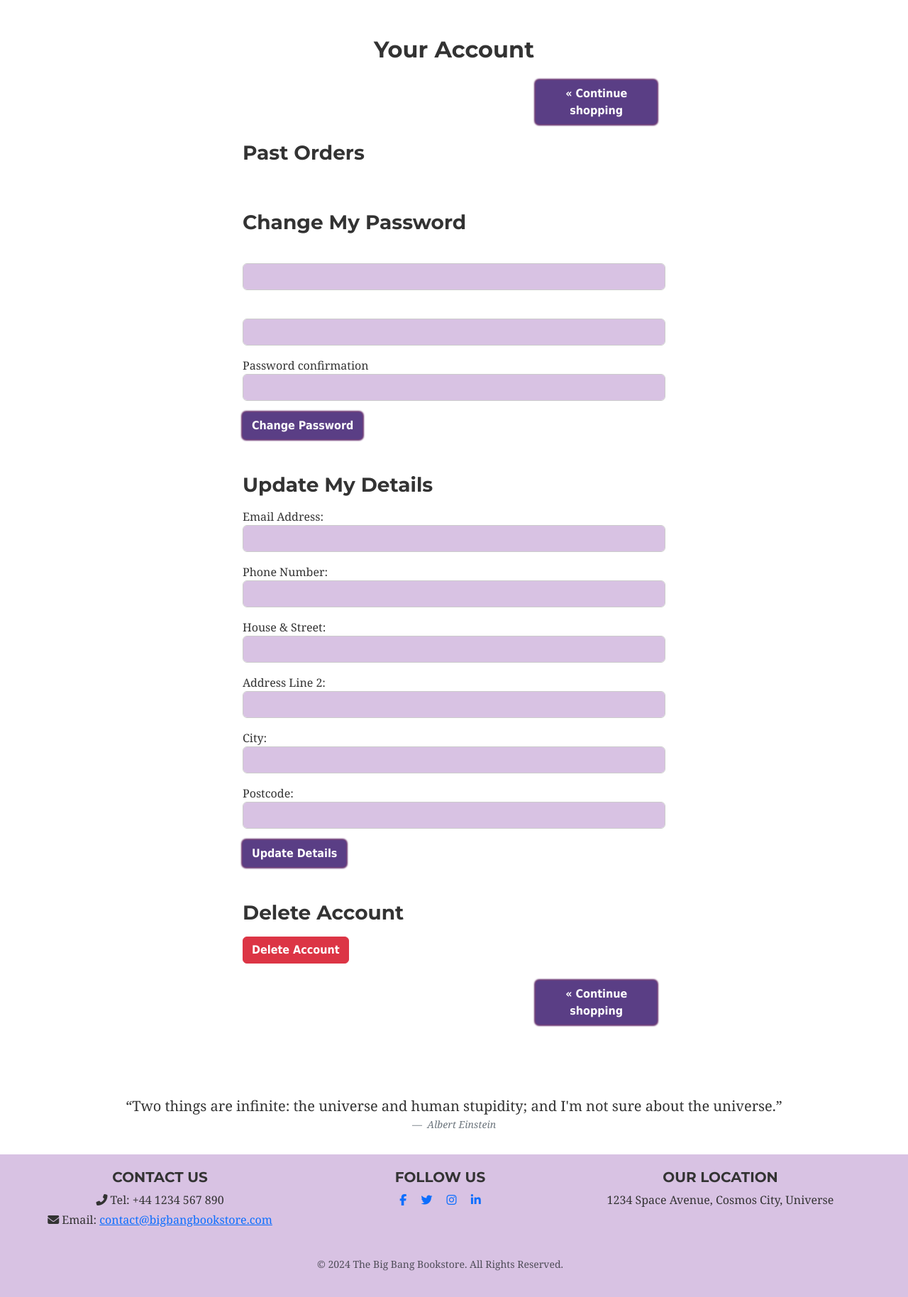
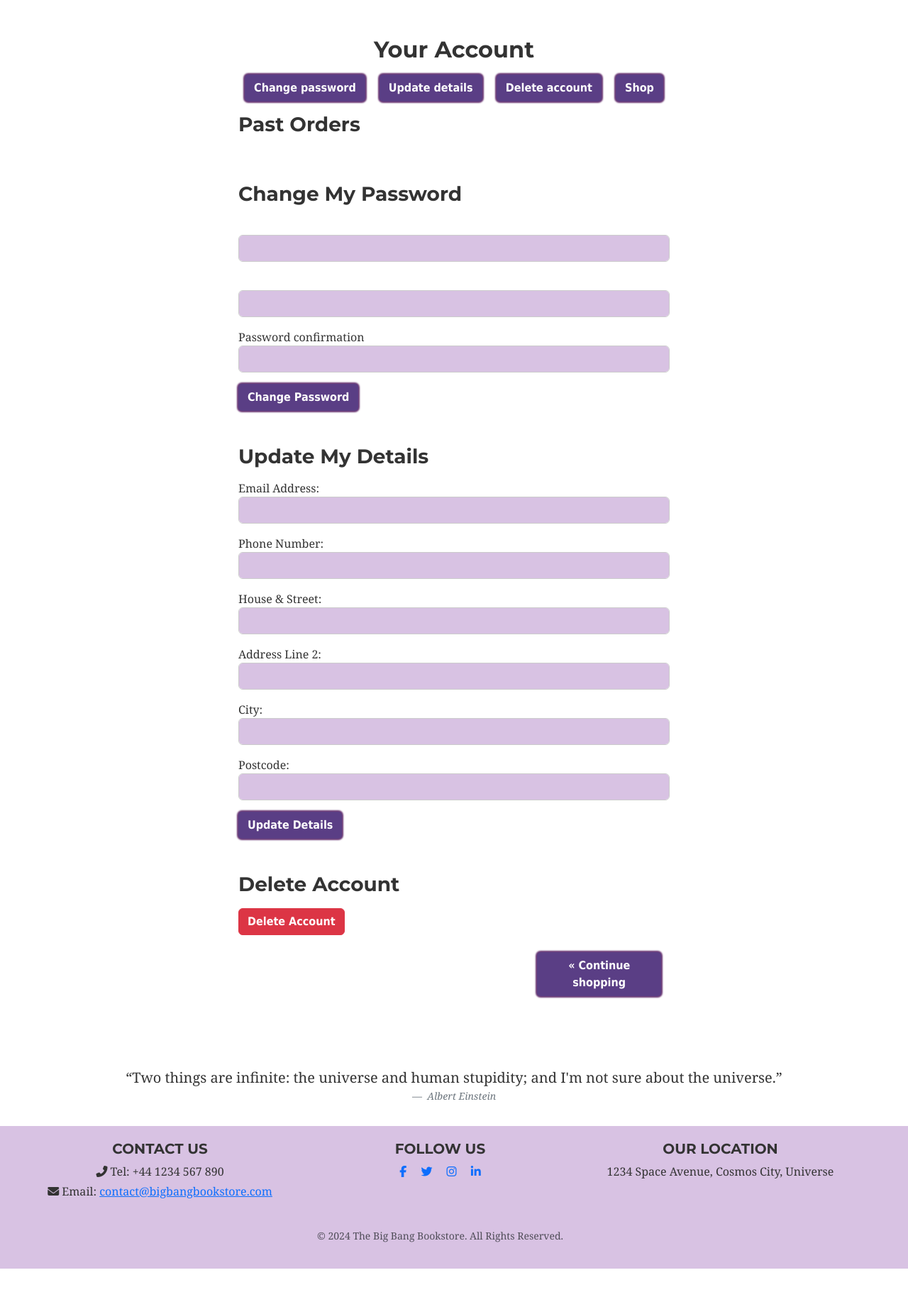
Before and after one commit to iftec/BigBangBookstore, a Django app: template store/templates/account.html in a window 1280 px wide. Shown: the part 57-1885 px from the top of the page at 71% size. After the commit the page ends 1845 px from the top, so only its background shows below. Run offline with Django 5.2, Linux system fonts and the light colour scheme; the template is opened without the code that fills it: values that come from a table or form of the project are taken from there, others are empty; some libraries are stand-ins or nearby versions.

Commit message:
Update layout
Update accounts layout to include buttons to take user to each section
Update order details to add in a back to account button

```diff
--- a/store/templates/account.html
+++ b/store/templates/account.html
@@ -4,9 +4,8 @@
 
 {% block content %}
 <div class="h-100 d-flex justify-content-center align-items-center full-height">
-    <div class="container-fluid d-flex justify-content-center align-items-center full-height">
         <div class="col-12 col-md-8 col-lg-6 mx-auto pt-1 pb-2 px-3 text-center rounded custom-container">
-            <h2 class="text-center mt-4 mb-4 rounded">Your Account</h2>
+            <h2 class="text-center mt-4 mb-3 rounded">Your Account</h2>
 
             <!-- Display messages -->
             {% if messages %}
@@ -20,20 +19,19 @@
                 </div>
             {% endif %}
 
-            <div class="row justify-content-end mb-4">
-                <div class="col-4 text-end pe-4">
-                    <a href="{% url 'store:storefront' %}"><button type="button" class="btn custom-btn ms-auto"> &laquo; Continue shopping</button></a>
-                </div>
-            </div>
+                <a class="btn custom-btn mx-2" href="#change_password" role="button">Change password</a>
+                <a class="btn custom-btn mx-2" href="#update_details" role="button">Update details</a>
+                <a class="btn custom-btn mx-2" href="#delete_account" role="button">Delete account</a>
+                <a class="btn custom-btn mx-2" href="{% url 'store:storefront' %}" role="button">Shop</a>
 
-            <h3 class="mb-3  text-start">Past Orders</h3>
+            <h3 class="my-3 text-start">Past Orders</h3>
             <ul class="list-group mb-5 text-start">
                 {% for order in orders %}
-                    <li class="list-group-item custom-list-item">Order No.{{ order.id }} - Total: £{{ order.order_amount }} - <a href="{% url 'store:order-detail' order.id %}">View</a></li>
+                    <li class="list-group-item custom-list-item">Order No.{{ order.id }} - Total: £{{ order.order_amount }} - <a href="{% url 'store:order-detail' order.id %}" class="text-black">View</a></li>
                 {% endfor %}
             </ul>
 
-            <h3 class="mb-3  text-start">Change My Password</h3>
+            <h3 id="change_password" class="mb-3 text-start">Change My Password</h3>
             <form method="post" class="mb-5 text-start">
                 {% csrf_token %}
                 <!-- Hidden dummy field to trick browser autofill -->
@@ -46,7 +44,7 @@
                 <input type="password" name="new_password2_{{ form.id_for_label }}" class="form-control mb-3 custom-input" value="" autocomplete="new-password" required>
                 <button type="submit" name="change_password" class="btn custom-btn">Change Password</button>
             </form>
-            <h3 class="mb-3  text-start">Update My Details</h3>
+            <h3 id="update_details" class="mb-3 text-start">Update My Details</h3>
             <form method="post" class="mb-5 text-start">
                 {% csrf_token %}
                 {% for field in address_form %}
@@ -60,7 +58,7 @@
                 <button type="submit" name="update_address" class="btn custom-btn">Update Details</button>
             </form>
 
-            <h3 class="mb-3  text-start">Delete Account</h3>
+            <h3 id="delete_account" class="mb-3 text-start">Delete Account</h3>
             <form method="post" class="text-start">
                 {% csrf_token %}
                 <button type="submit" name="delete_account" class="btn btn-danger">Delete Account</button>
@@ -72,7 +70,6 @@
                 </div>
             </div><br>
         </div>
-    </div>
 </div>
 <figure class="text-center mt-5">
     <blockquote class="blockquote">
```
Also changed, not shown: store/templates/orderdetails.html (+2 -5 lines).
